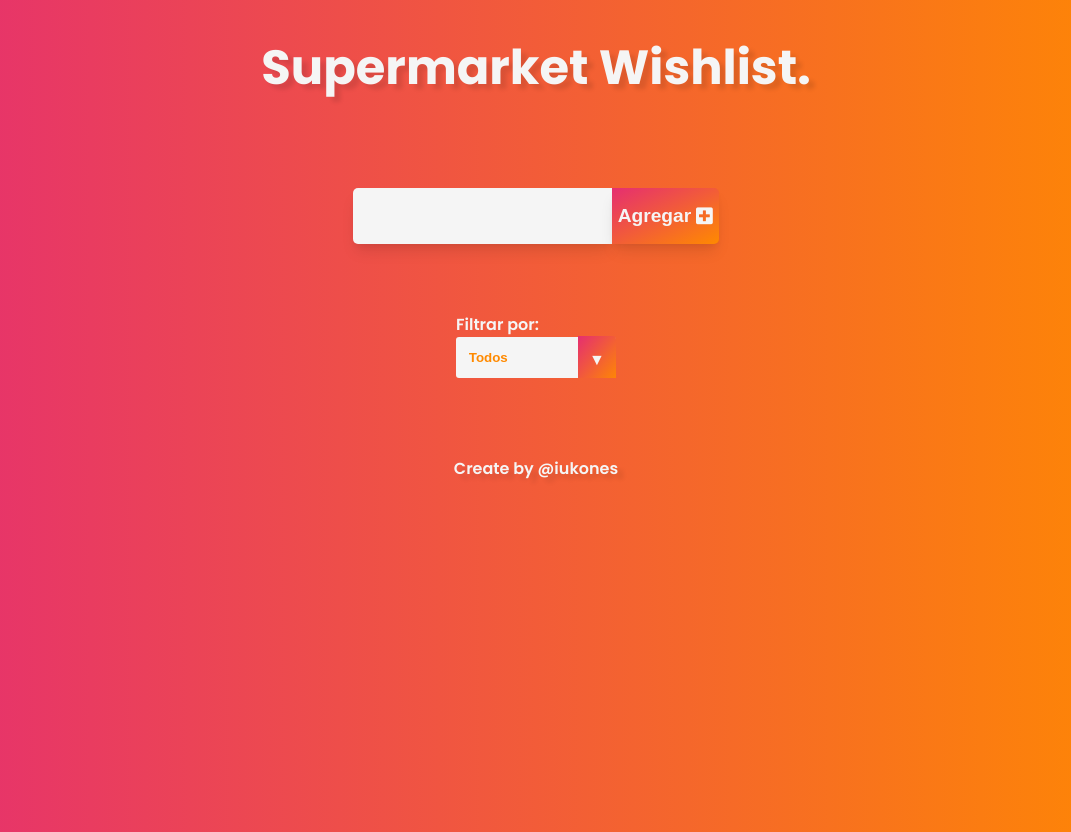
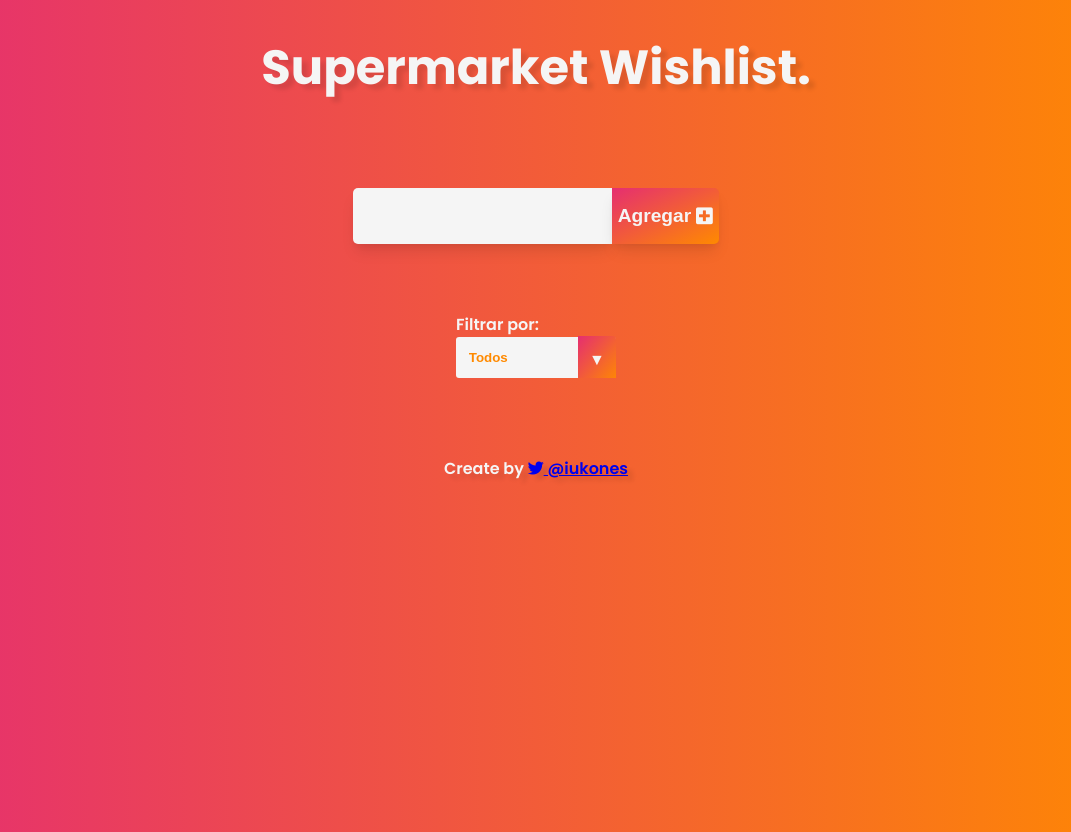
Before and after one commit to iukones/todo-vanilla-js, a website: page index.html in a window 1280 px wide. Shown: the whole page, without its empty margins (104-1175 px from the left). Drawn offline with Linux system fonts and the light colour scheme.

Commit message:
add twitter link

```diff
--- a/index.html
+++ b/index.html
@@ -40,7 +40,7 @@
   </section>
   <footer class="footer__main">
     <div class="footer__container">
-      <p>Create by @iukones</p>
+      <p>Create by <a href="https://twitter.com/iukones"><i class="fab fa-twitter"></i> @iukones</a></p>
     </div>
 
   </footer>
```
